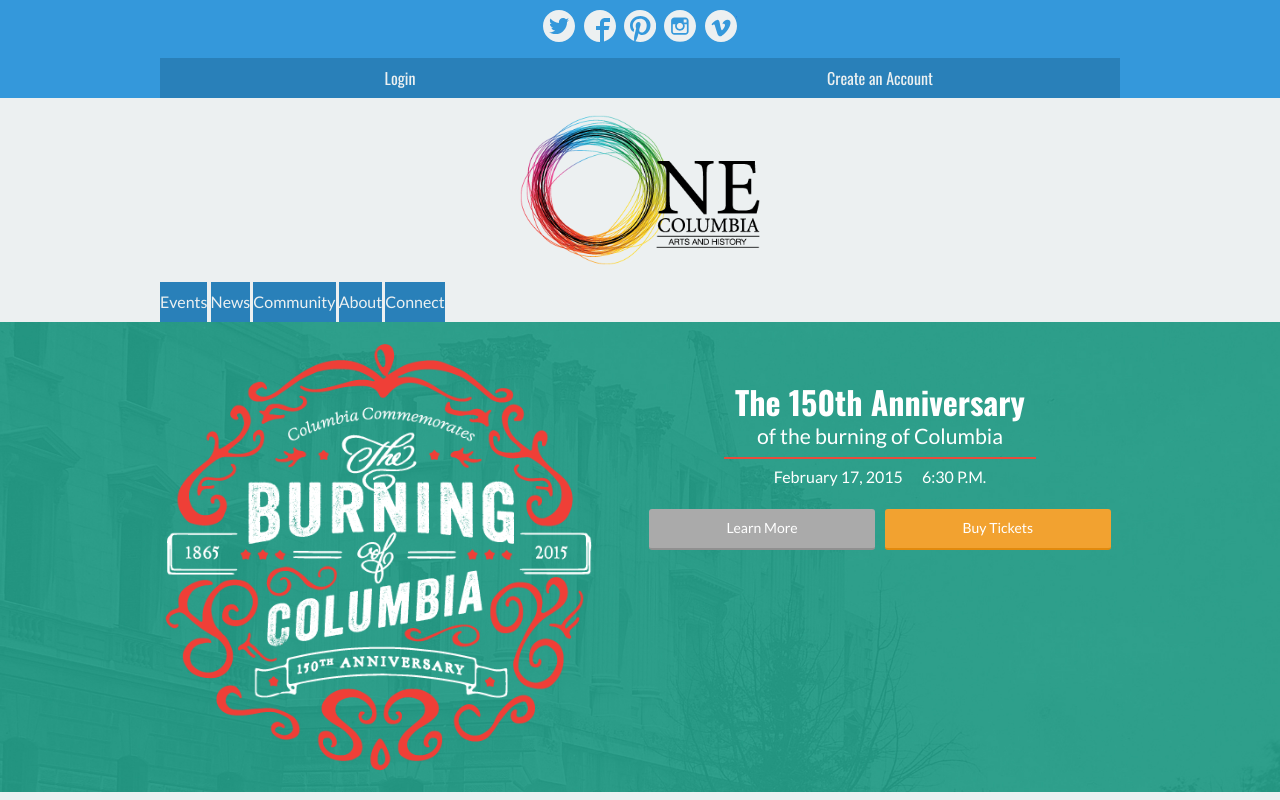
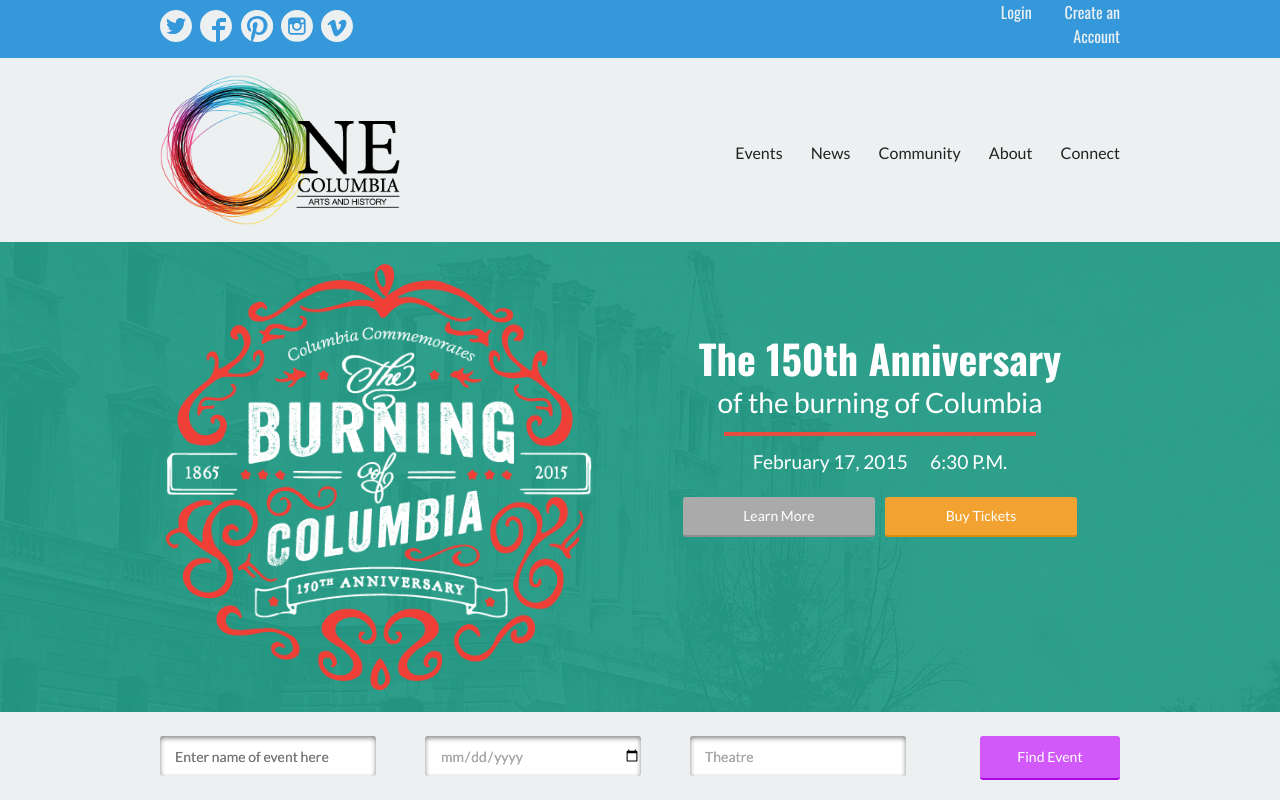
Before and after one commit to zachmiller1/ONEcolumbia, a plain HTML site: page index.html in a window 1280 px wide. Shown: the top 800 px of the page. Drawn offline with nearby package versions, Linux system fonts and the light colour scheme.

Commit message:
All breakpoints done, needs tweaking now

```diff
--- a/index.html
+++ b/index.html
@@ -124,7 +124,7 @@
 
         <!-- ==== Find Event ==== -->
 
-        <aside class="banner find-event">
+        <aside class="banner find-event clearfix">
             <div class="container clearfix">
 
                 <form action="" class="event-form">
--- a/scss/_findevent.scss
+++ b/scss/_findevent.scss
@@ -14,4 +14,24 @@
 	.find {
 		margin-bottom: 0;
 	}
+
+	@media screen and (min-width: 1024px) {
+		.find {
+			margin-left: 10px;
+			float: right;
+		}
+
+		.text-box {
+			width: 25%;
+			float: left;
+			margin-right: 25px;
+			text-align: left;
+
+			input, select {
+				text-align: left;
+				padding-left: 15px;
+				margin-bottom: 0;
+			}
+		}
+	}
 }
--- a/scss/_flexslider.scss
+++ b/scss/_flexslider.scss
@@ -87,6 +87,31 @@
 				float: right;
 				margin-top: 3em;
 			}
+
+			@media screen and (min-width: 1024px) {
+				margin-top: 5em;
+
+				h1 {
+					font-size: 2.5em;
+				}
+
+				.subtext {
+					font-size: 1.75em;
+				}
+
+				hr {
+					margin: 1em auto;
+					height: 4px;
+				}
+
+				p {
+					font-size: 1.2em;
+				}
+
+				.button {
+					width: 40%;
+				}
+			}
 		}
 
 		.actions {
--- a/scss/_header.scss
+++ b/scss/_header.scss
@@ -14,6 +14,9 @@
 
 	.social {
 		text-align: center;
+		@media screen and (min-width: 1024px) {
+			float: left;
+		}
 	}
 
 	.accounts {
@@ -40,8 +43,32 @@
 				background: $darkblue;
 			}
 		}
+
+		@media screen and (min-width: 1024px) {
+			float: right;
+			background: $lightblue;
+			display: block;
+
+			li {
+				display: inline;
+			}
+
+			a {
+				display: inline-block;
+				padding: 0 0 0 20px;
+				text-align: right;
+			}
+		}
 	}
 }
+
+
+
+
+
+
+
+
 
 .main-header {
 	background: $cream;
@@ -49,6 +76,12 @@
 	@media screen and (min-width: 550px) {
 		.container {
 			width: 100%;
+		}
+	}
+
+	@media screen and (min-width: 1024px) {
+		.container {
+			max-width: 960px;
 		}
 	}
 
@@ -72,6 +105,9 @@
 		@media screen and (min-width: 550px) {
 			height: 150px;
 			width: 240px;
+		}
+		@media screen and (min-width: 1024px) {
+			float: left;
 		}
 	}
 
@@ -103,6 +139,8 @@
 			display: none;
 			@media screen and (min-width: 1024px) {
 				display: block;
+				float: right;
+				margin-top: 75px;
 
 				li {
 					display: inline;
@@ -110,6 +148,12 @@
 
 				a {
 					display: inline-block;
+					background: $cream;
+					color: $black;
+					padding-left: 25px;
+					&:hover {
+						color: $grey;
+					}
 				}
 			}
 		}
--- a/scss/_newsletter.scss
+++ b/scss/_newsletter.scss
@@ -22,6 +22,9 @@
 		@media screen and (min-width: 1024px) {
 			width: 80%;
 		}
+		@media screen and (min-width: 1100px) {
+			width: 70%;
+		}
 	}
 
 	input {
@@ -31,12 +34,12 @@
 			float: left;
 			width: 65%;
 		}
-	}
-
-	input[type="text"] {
 		@media screen and (min-width: 1024px) {
-			float: initial;
-			width: 65%;
+			&[type="email"] {
+				float: initial;
+				text-align: left;
+				padding-left: 15px;
+			}
 		}
 	}
 
@@ -44,6 +47,7 @@
 		@media screen and (min-width: 700px) {
 			float: right;
 			width: 140px;
+			text-align: center;
 		}
 	}
 
--- a/scss/_upcoming.scss
+++ b/scss/_upcoming.scss
@@ -33,7 +33,7 @@
 		}
 	}
 
-	@media screen and (min-width: 550px) {
+	@media screen and (min-width: 768px) {
 		width: 30.9%;
 
 		&:nth-child(2) {
```
Also changed, not shown: css/main.css, 1 other file.
